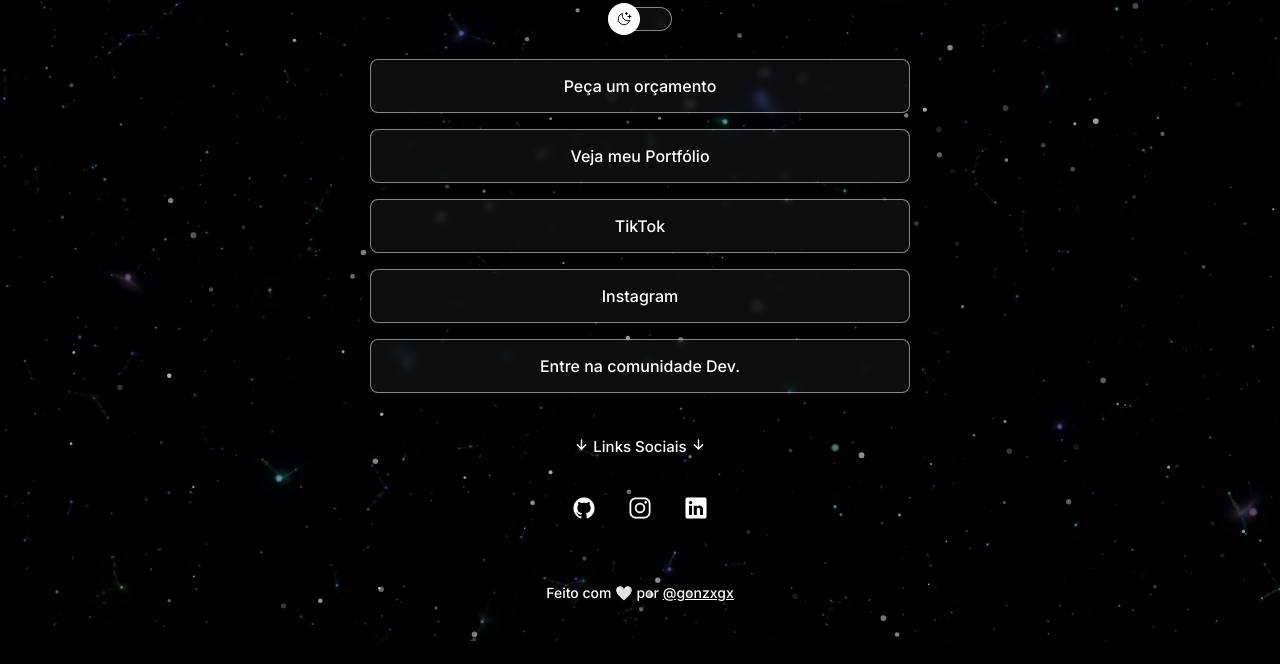
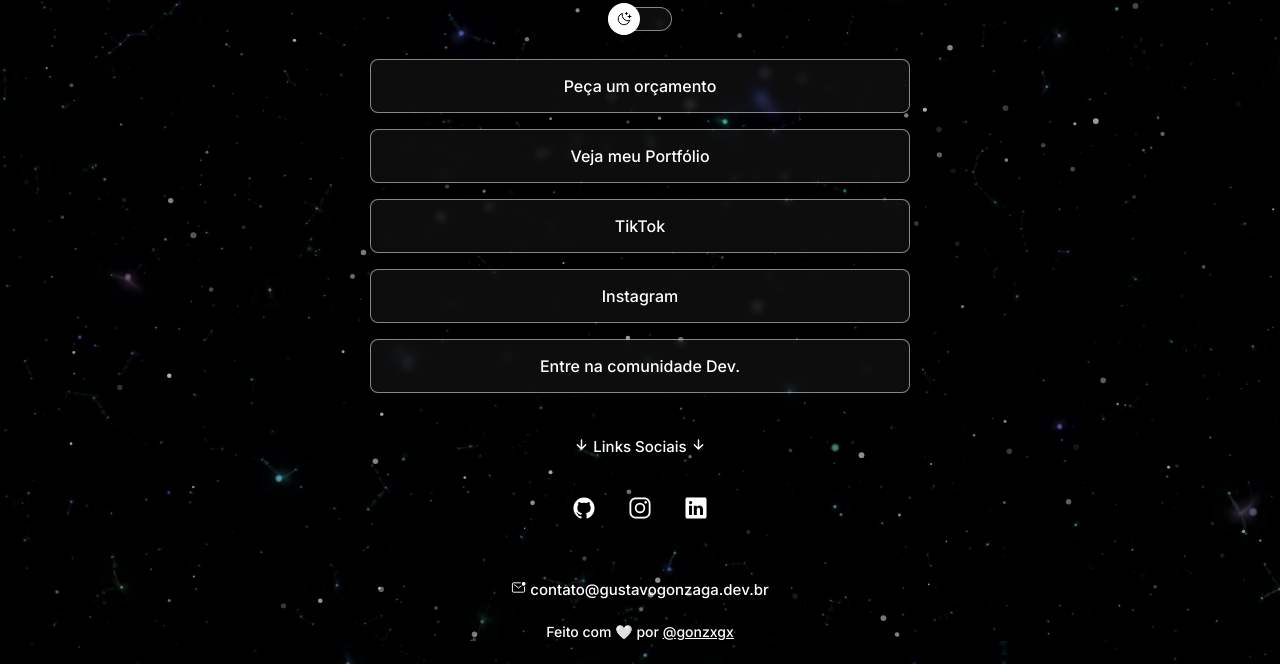
Before and after one commit to gonzagaa/LinkTree, a plain HTML site: page index.html in a window 1280 px wide. Shown: the part 159-823 px from the top of the page. Before the commit the page ends 800 px from the top, so only its background shows below. Drawn offline with nearby package versions, Linux system fonts and the light colour scheme.

Commit message:
Update index.html

```diff
--- a/index.html
+++ b/index.html
@@ -80,6 +80,8 @@
                 <ion-icon name="logo-linkedin"></ion-icon>
             </a>
         </div>
+
+        <p class="links-sociais"> <ion-icon name="mail-unread-outline"></ion-icon> contato@gustavogonzaga.dev.br  </p>
 
         <footer>
             Feito com 🤍 por <a target="_blank" href="https://www.instagram.com/gonzxgx">@gonzxgx</a>
```
